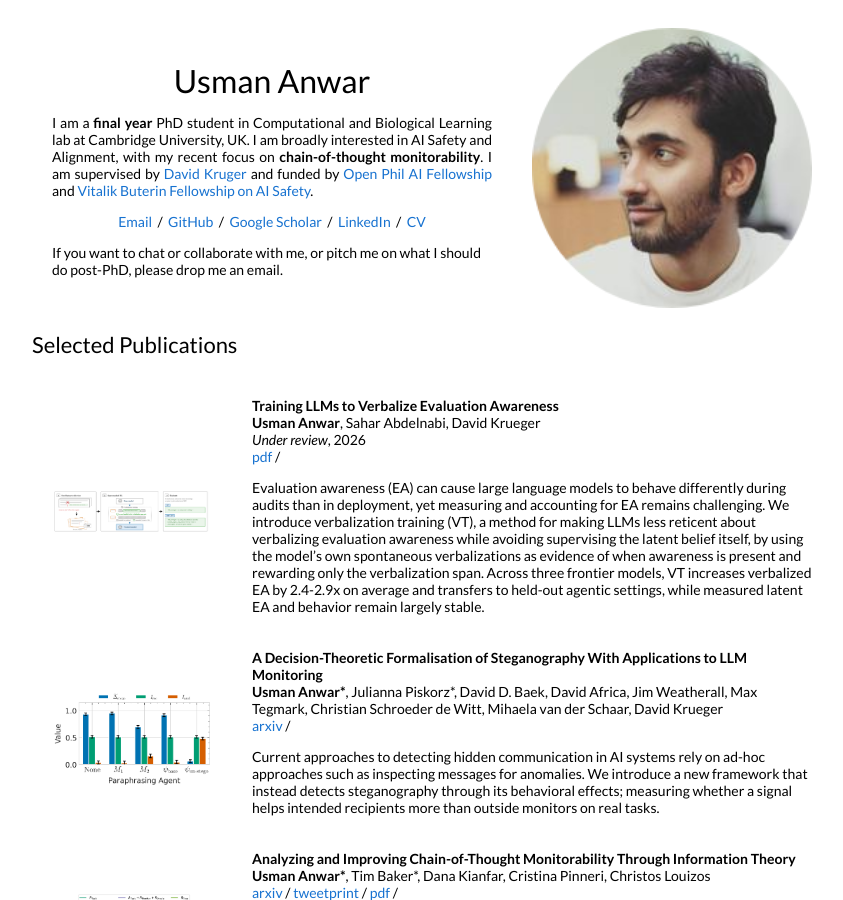
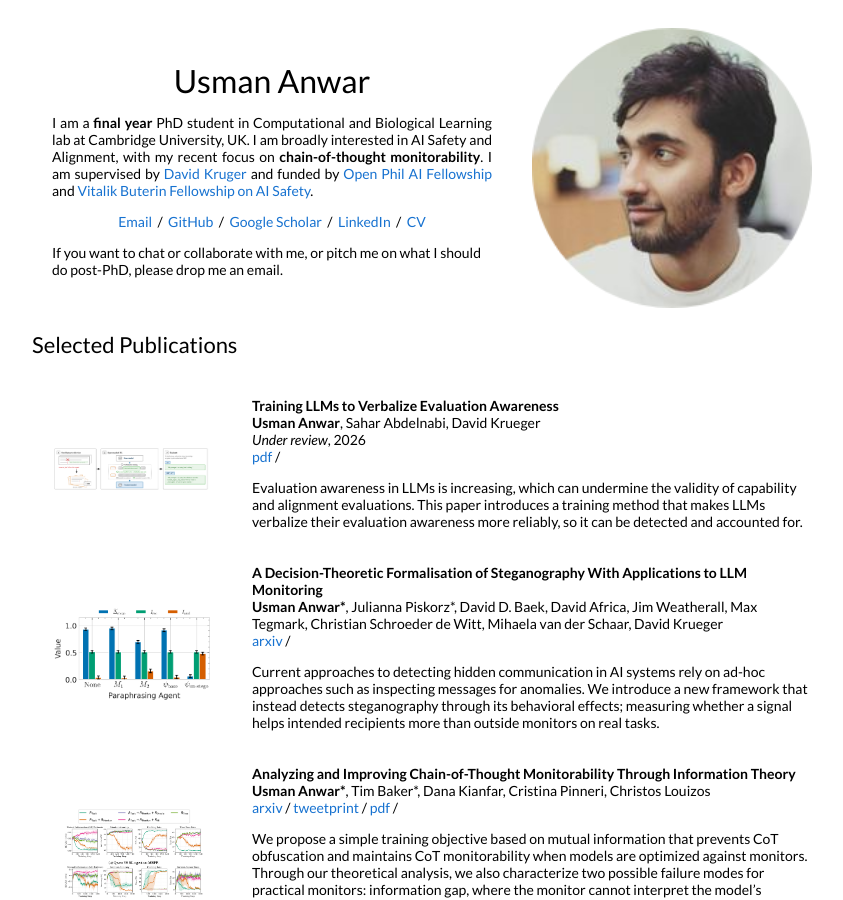
Before and after one commit to uzman-anwar/uzman-anwar.github.io, a Jekyll site: the page built from _posts/conference/2026-08-28-verbalizing-eval-awareness.markdown, in a window 1280 px wide and 900 px high. Shown: the whole window, without its empty margins (208-1051 px from the left). Built offline with Jekyll 4.4.1, drawn with Linux system fonts in a browser that asks for light colours.

Commit message:
Replace abstract with TLDR on verbalizing-eval-awareness post
Co-Authored-By: Claude Sonnet 5 <noreply@anthropic.com>
Claude-Session: https://claude.ai/code/session_01Q7w82SUsDowBeG2fTW6CSq

```diff
--- a/_posts/conference/2026-08-28-verbalizing-eval-awareness.markdown
+++ b/_posts/conference/2026-08-28-verbalizing-eval-awareness.markdown
@@ -9,4 +9,4 @@ authors: "<strong>Usman Anwar</strong>, Sahar Abdelnabi, David Krueger"
 venue: "Under review"
 pdf: /papers/verbalizing-eval-awareness/paper.pdf
 ---
-Evaluation awareness (EA) can cause large language models to behave differently during audits than in deployment, yet measuring and accounting for EA remains challenging. We introduce verbalization training (VT), a method for making LLMs less reticent about verbalizing evaluation awareness while avoiding supervising the latent belief itself, by using the model's own spontaneous verbalizations as evidence of when awareness is present and rewarding only the verbalization span. Across three frontier models, VT increases verbalized EA by 2.4-2.9x on average and transfers to held-out agentic settings, while measured latent EA and behavior remain largely stable.
+Evaluation awareness in LLMs is increasing, which can undermine the validity of capability and alignment evaluations. This paper introduces a training method that makes LLMs verbalize their evaluation awareness more reliably, so it can be detected and accounted for.
```
